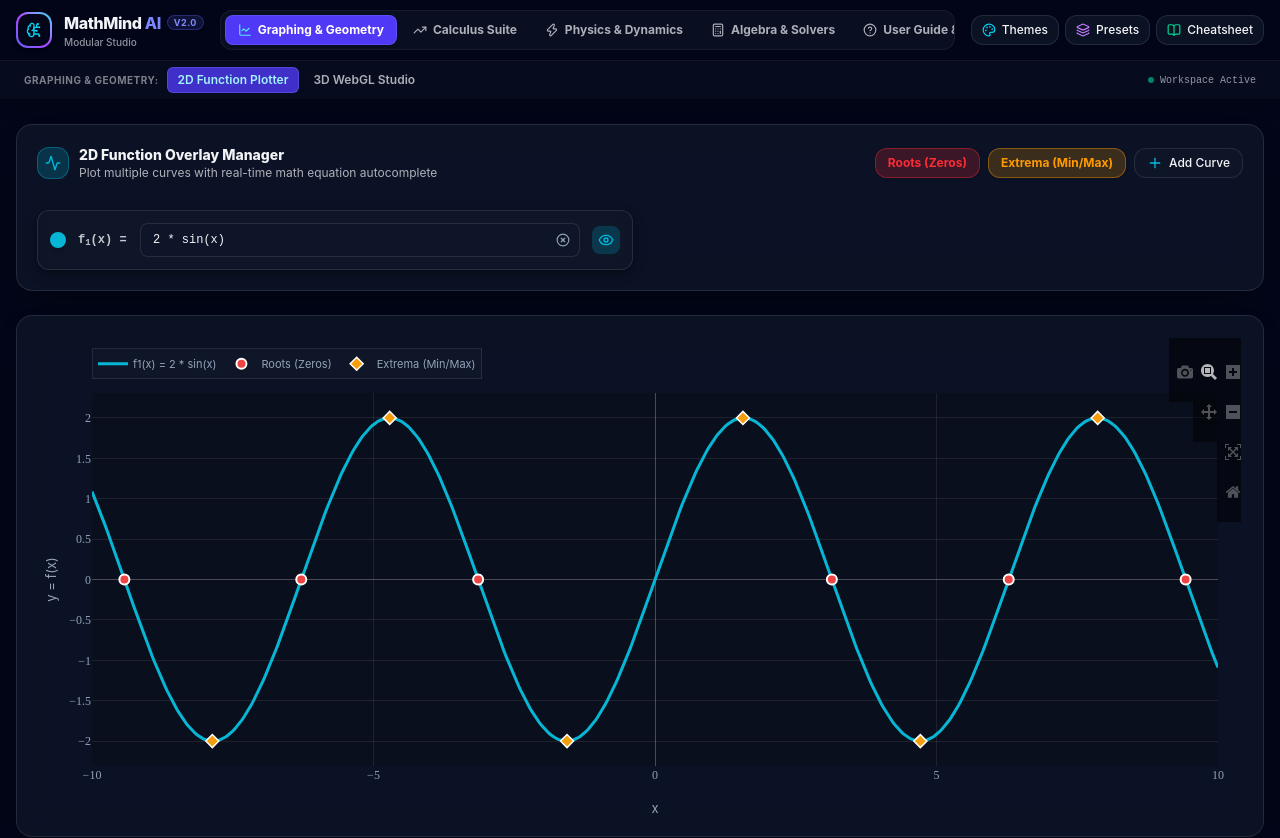
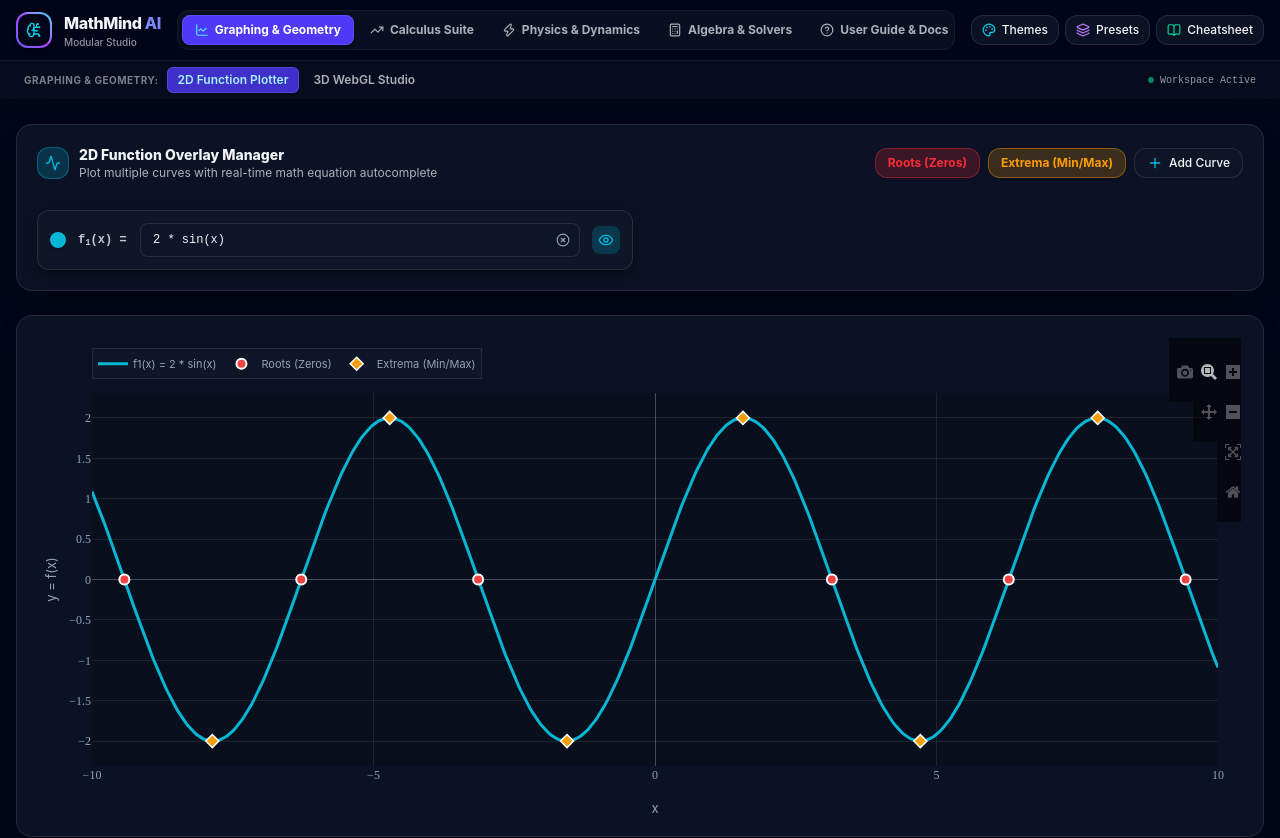
Before and after one commit to darkling10/mathmind, a React (Vite) app: page / in a window 1280 px wide. Shown: the top 838 px of the page. Built offline with nearby package versions, Linux system fonts and the light colour scheme.

Commit message:
fix: remove v2.0 Pro badge from header brand section

```diff
--- a/src/components/Navbar.jsx
+++ b/src/components/Navbar.jsx
@@ -95,14 +95,9 @@ export default function Navbar({
               </div>
             </div>
             <div>
-              <div className="flex items-center gap-1.5">
-                <h1 className="text-base font-extrabold tracking-tight whitespace-nowrap">
-                  MathMind <span className="text-indigo-400">AI</span>
-                </h1>
-                <span className="badge-neon text-[9px] font-bold px-1.5 py-0.2 rounded-full uppercase tracking-wider">
-                  v2.0
-                </span>
-              </div>
+              <h1 className="text-base font-extrabold tracking-tight whitespace-nowrap">
+                MathMind <span className="text-indigo-400">AI</span>
+              </h1>
               <p className="text-[10px] opacity-60 font-medium whitespace-nowrap">Modular Studio</p>
             </div>
           </div>
```
